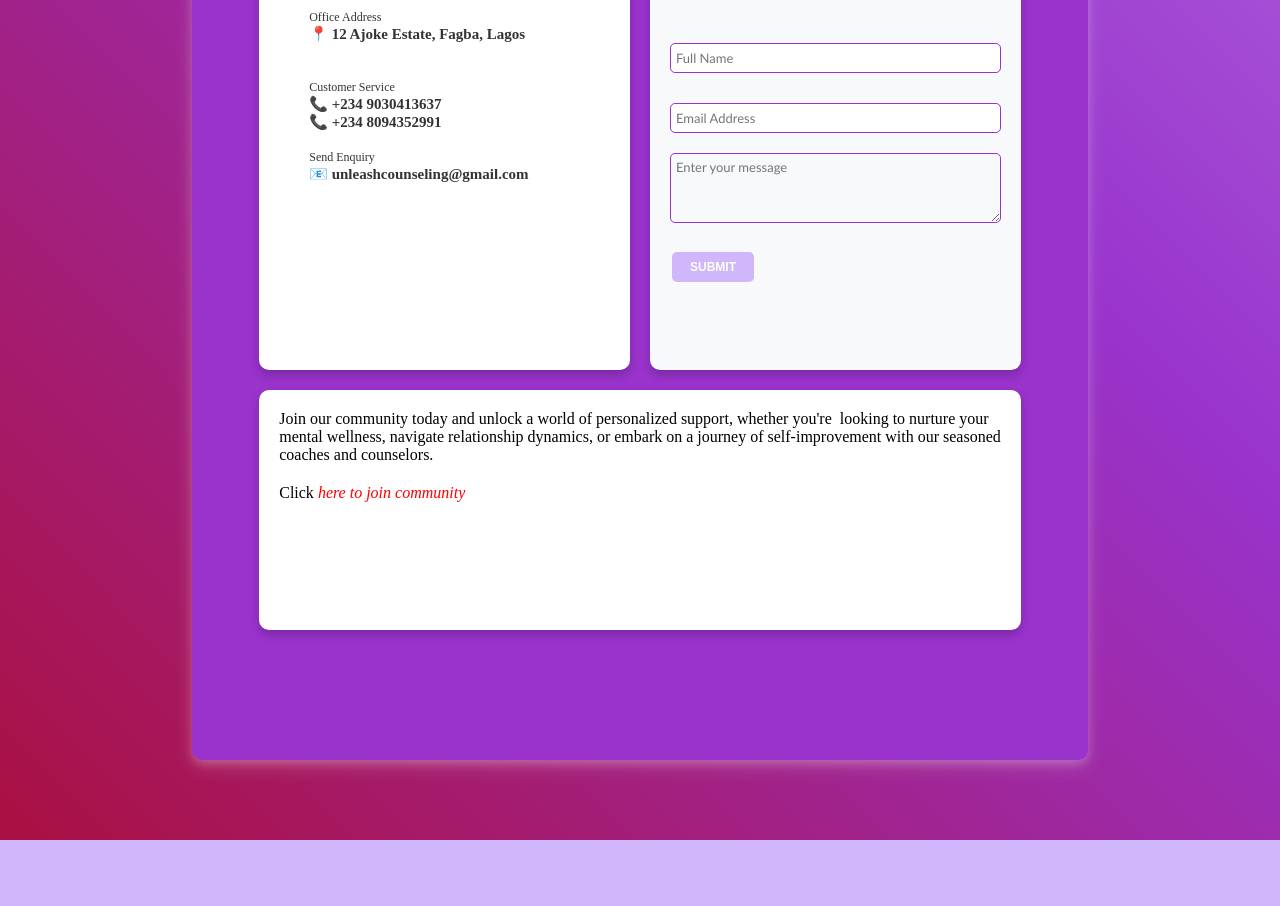
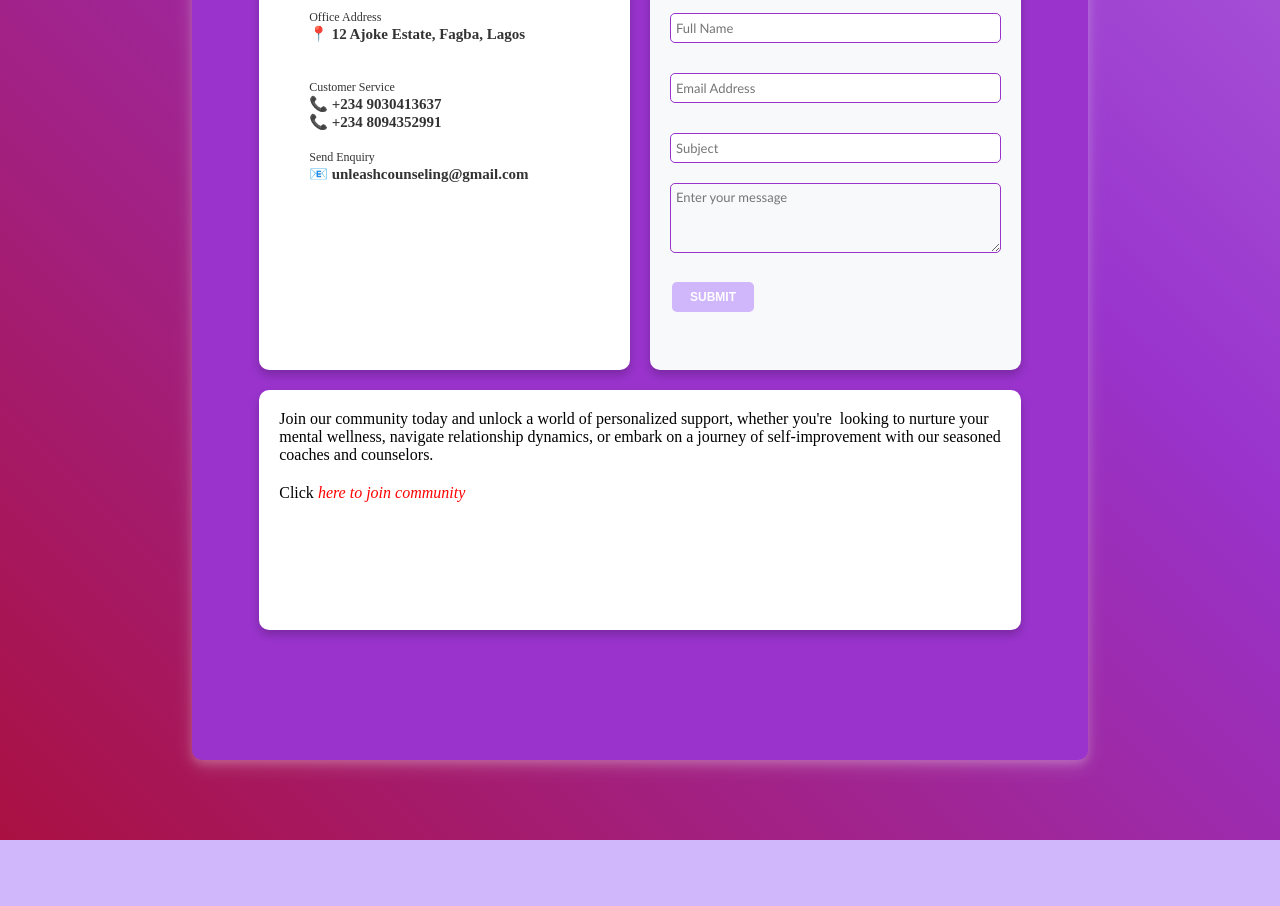
Before and after one commit to Tech8468/unleash, a React (Create React App) app: page / in a window 1280 px wide. Shown: the part 8040-8946 px from the top of the page. Built offline with nearby package versions, Linux system fonts and the light colour scheme; no server answers.

Commit message:
1st Commit 27th May 2025

```diff
--- a/src/components/Contact.js
+++ b/src/components/Contact.js
@@ -10,6 +10,7 @@ function Contact() {
   const [userData, setUserData] = useState({
     fname: "",
     email: "",
+    subject: "",
     message: "",
   });
 
@@ -19,6 +20,7 @@ function Contact() {
     if (
       userData.fname === "" ||
       userData.email === "" ||
+      userData.subject === "" ||
       userData.message === ""
     ) {
       setErr(true);
@@ -26,13 +28,14 @@ function Contact() {
       setErr(false);
 
       emailjs
-        .sendForm('service_k7rwmag', 'template_r5palpt', form.current, emailSecret)
+        .sendForm('service_ppetiab', 'template_70izkmp', form.current, emailSecret)
         .then(
           () => {
             alert("Message sent successfully!");
             setUserData({
               fname: "",
               email: "",
+              subject: "",
               message: "",
             });
           },
@@ -100,6 +103,22 @@ function Contact() {
                   ) : null}
                 </div>
               </div>
+              <div className="row2">
+                <div className="val1">
+                  <input
+                    type="text"
+                    placeholder="Subject"
+                    name="subject"
+                    value={userData.subject}
+                    onChange={(e) =>
+                      setUserData({ ...userData, subject: e.target.value })
+                    }
+                  />
+                  {err && userData.subject === "" ? (
+                    <span>Subject required</span>
+                  ) : null}
+                </div>
+              </div>
               <div className="row3">
                 <textarea
                   name="message"
```
